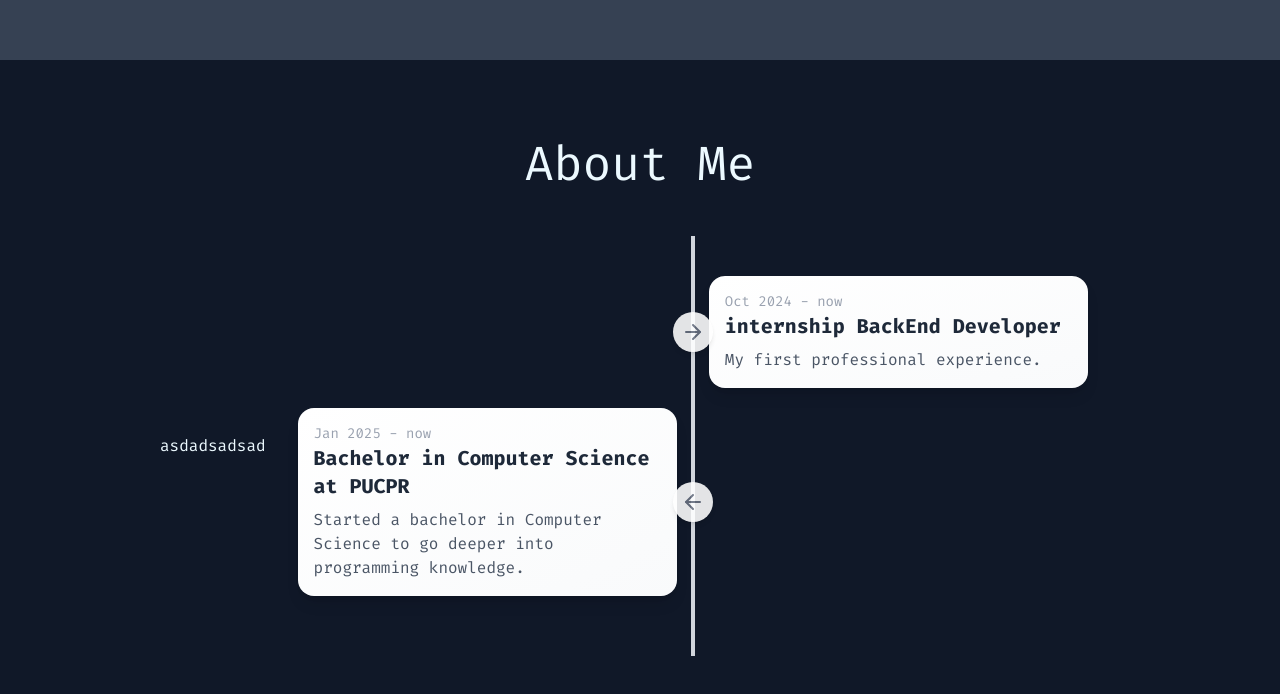
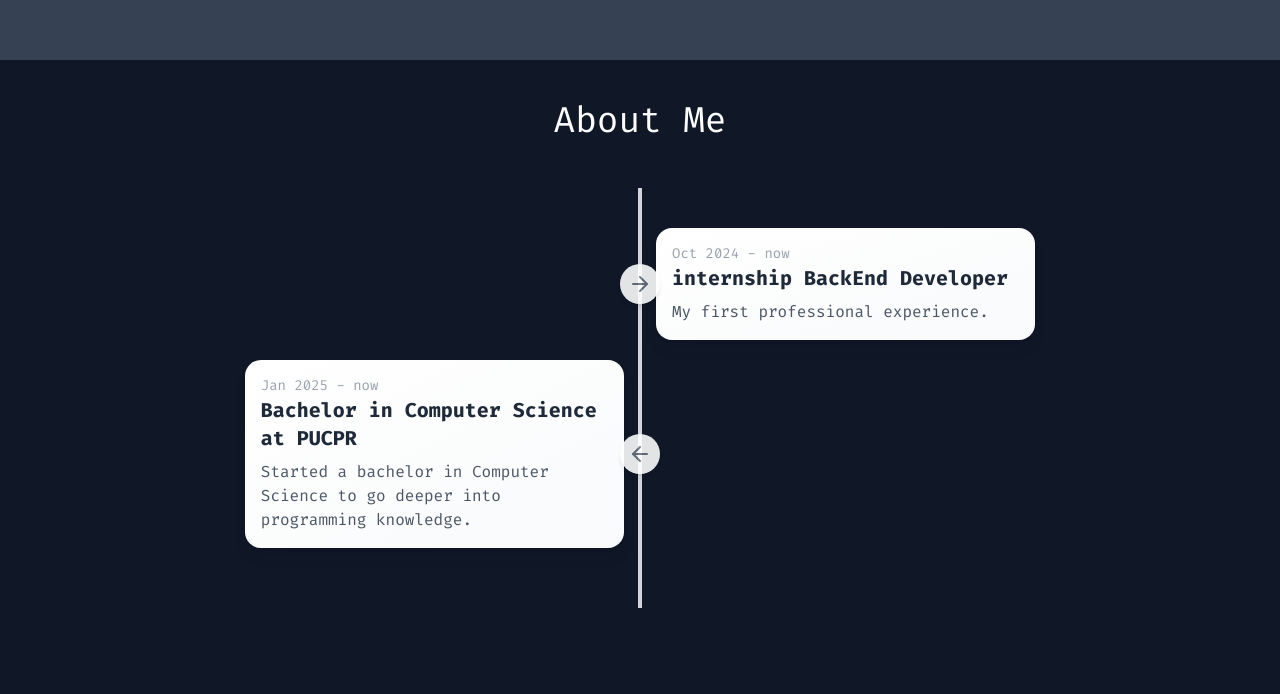
Before and after one commit to LucasNarZ/Portfolio, a React (Vite) app: page / in a window 1280 px wide. Shown: the part 740-1434 px from the top of the page. Built offline with nearby package versions, Linux system fonts and the light colour scheme.

Commit message:
finish about me section

```diff
--- a/src/sections/aboutMe.tsx
+++ b/src/sections/aboutMe.tsx
@@ -2,12 +2,9 @@ import CareerTimeline from "../components/careerTimeline"
 
 function AboutMe(){
     return (
-        <section className="flex flex-col w-[100vw] h-[100vh] bg-gray-100 dark:bg-gray-900 items-center">
-            <h1 className="text-5xl mt-20 mb-12">About Me</h1>
+        <section id="AboutMe" className="flex flex-col w-[100vw] h-[130vh] bg-gray-100 dark:bg-gray-900 items-center">
+            <h1 className="text-4xl mt-10 mb-12 text-black dark:text-white">About Me</h1>
             <div className="flex">
-                <div className="flex items-center justify-center">
-                    <p>asdadsadsad</p>
-                </div>
                 <CareerTimeline />
             </div>
 
```
